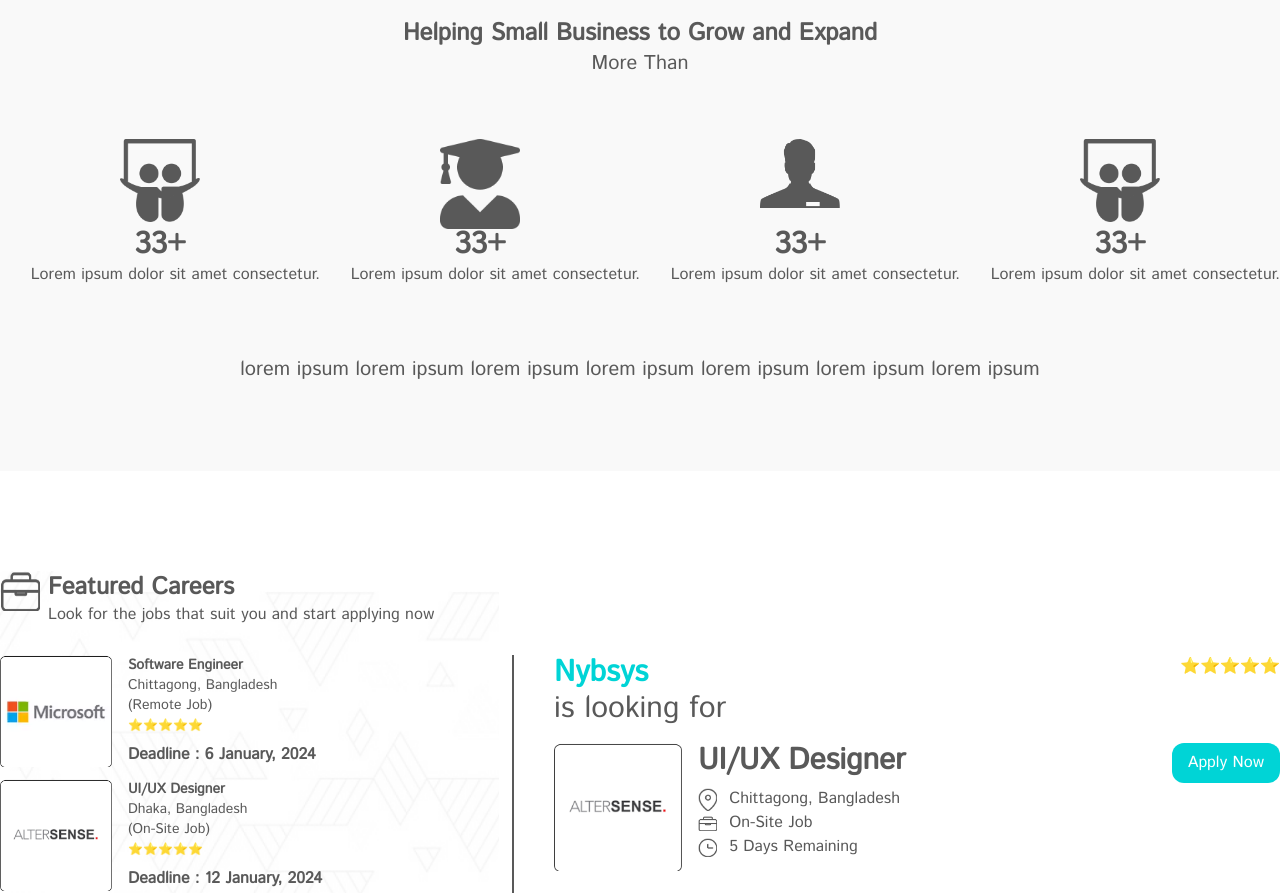
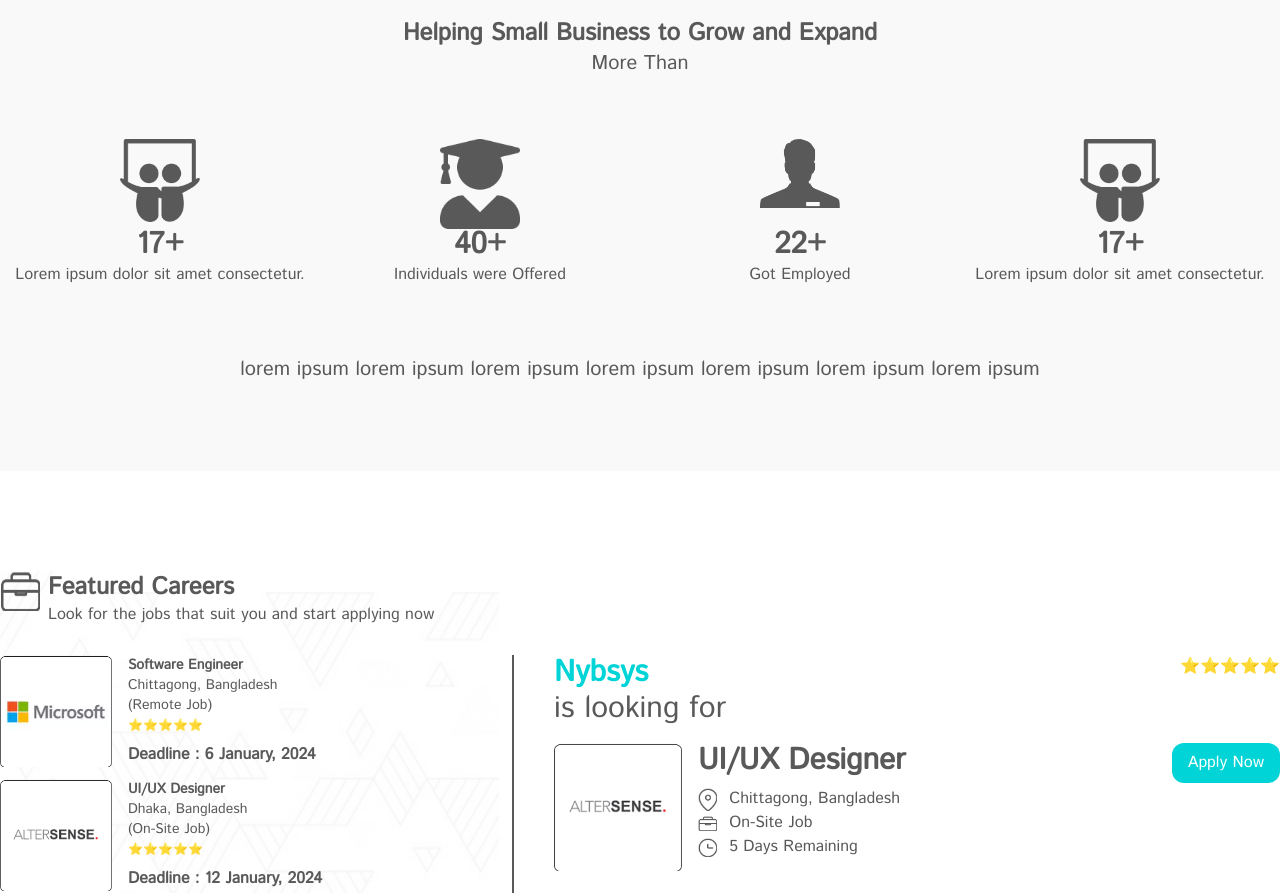
Before and after one commit to Rohan1279/smartgrad-frontend, a React (Vite) app: page / in a window 1280 px wide. Shown: the part 3680-4573 px from the top of the page. Built offline with nearby package versions, Linux system fonts and the light colour scheme.

Commit message:
Add AnimatedNumber component to Testimonials.jsx

```diff
--- a/src/Pages/Home/Testimonials/Testimonials.jsx
+++ b/src/Pages/Home/Testimonials/Testimonials.jsx
@@ -13,6 +13,7 @@ import student3 from "../../../assets/Students/student 3.png";
 import icon1 from "../../../assets/TestimonialIcons/Career.png";
 import icon2 from "../../../assets/TestimonialIcons/fa-solid_user-graduate.png";
 import icon3 from "../../../assets/TestimonialIcons/Group 33.png";
+import AnimatedNumber from "../../../components/AnimatedNumber";
 
 const Testimonials = () => {
   return (
@@ -82,39 +83,47 @@ const Testimonials = () => {
           </h2>
           <p className="text-center text-[20px]">More Than</p>
           <div className="grid grid-cols-4 mt-[60px]">
-            <div>
+            <div className="flex flex-col justify-center items-center ">
               <div className="w-20 h-20 mx-auto">
                 <img src={icon1} alt="" className=" " />
               </div>
               <div className=" my-2">
-                <h3 className="text-center text-3xl font-bold">33+</h3>
+                <h3 className="text-center text-3xl font-bold">
+                  <AnimatedNumber targetNumber={33} />+
+                </h3>
                 <p>Lorem ipsum dolor sit amet consectetur.</p>
               </div>
             </div>
-            <div>
-              <div className="w-20 h-20 mx-auto">
+            <div className="flex flex-col justify-center items-center ">
+              <div className="w-20 h-20 mx-auto ">
                 <img src={icon2} alt="" className=" " />
               </div>
               <div className="my-2">
-                <h3 className="text-center text-3xl font-bold">33+</h3>
-                <p>Lorem ipsum dolor sit amet consectetur.</p>
+                <h3 className="text-center text-3xl font-bold">
+                  <AnimatedNumber targetNumber={78} />+
+                </h3>
+                <p>Individuals were Offered</p>
               </div>
             </div>
-            <div>
+            <div className="flex flex-col justify-center items-center ">
               <div className="w-20 h-20 mx-auto">
                 <img src={icon3} alt="" className=" " />
               </div>
               <div className=" my-2">
-                <h3 className="text-center text-3xl font-bold">33+</h3>
-                <p>Lorem ipsum dolor sit amet consectetur.</p>
+                <h3 className="text-center text-3xl font-bold">
+                  <AnimatedNumber targetNumber={42} />+
+                </h3>
+                <p>Got Employed</p>
               </div>
             </div>
-            <div>
+            <div className="flex flex-col justify-center items-center ">
               <div className="w-20 h-20 mx-auto">
                 <img src={icon1} alt="" className=" " />
               </div>
               <div className=" my-2">
-                <h3 className="text-center text-3xl font-bold">33+</h3>
+                <h3 className="text-center text-3xl font-bold">
+                  <AnimatedNumber targetNumber={33} />+
+                </h3>
                 <p>Lorem ipsum dolor sit amet consectetur.</p>
               </div>
             </div>
--- /dev/null
+++ b/src/components/AnimatedNumber.jsx
@@ -0,0 +1,42 @@
+import { useEffect, useState, useRef } from "react";
+
+const AnimatedNumber = ({ targetNumber }) => {
+  const [count, setCount] = useState(0);
+
+  const ref = useRef(null);
+
+  useEffect(() => {
+    let observer;
+    let start = 0;
+    const end = targetNumber;
+    const duration = 1000;
+    const interval = 15;
+    const updateCount = () => {
+      const increment = Math.ceil((end - start) / (duration / interval));
+      if (start < end) {
+        setCount((prevCount) => {
+          const nextCount = Math.min(prevCount + increment, end); // Ensure count doesn't exceed target
+          start += increment;
+          return nextCount;
+        });
+        setTimeout(updateCount, interval);
+      }
+    };
+
+    if (ref.current) {
+      observer = new IntersectionObserver((entries) => {
+        if (entries[0].isIntersecting) {
+          updateCount();
+          observer.unobserve(ref.current);
+        }
+      });
+      observer.observe(ref.current);
+    }
+
+    return () => observer && observer.disconnect();
+  }, [targetNumber]);
+
+  return <span ref={ref}>{count}</span>;
+};
+
+export default AnimatedNumber;
```
